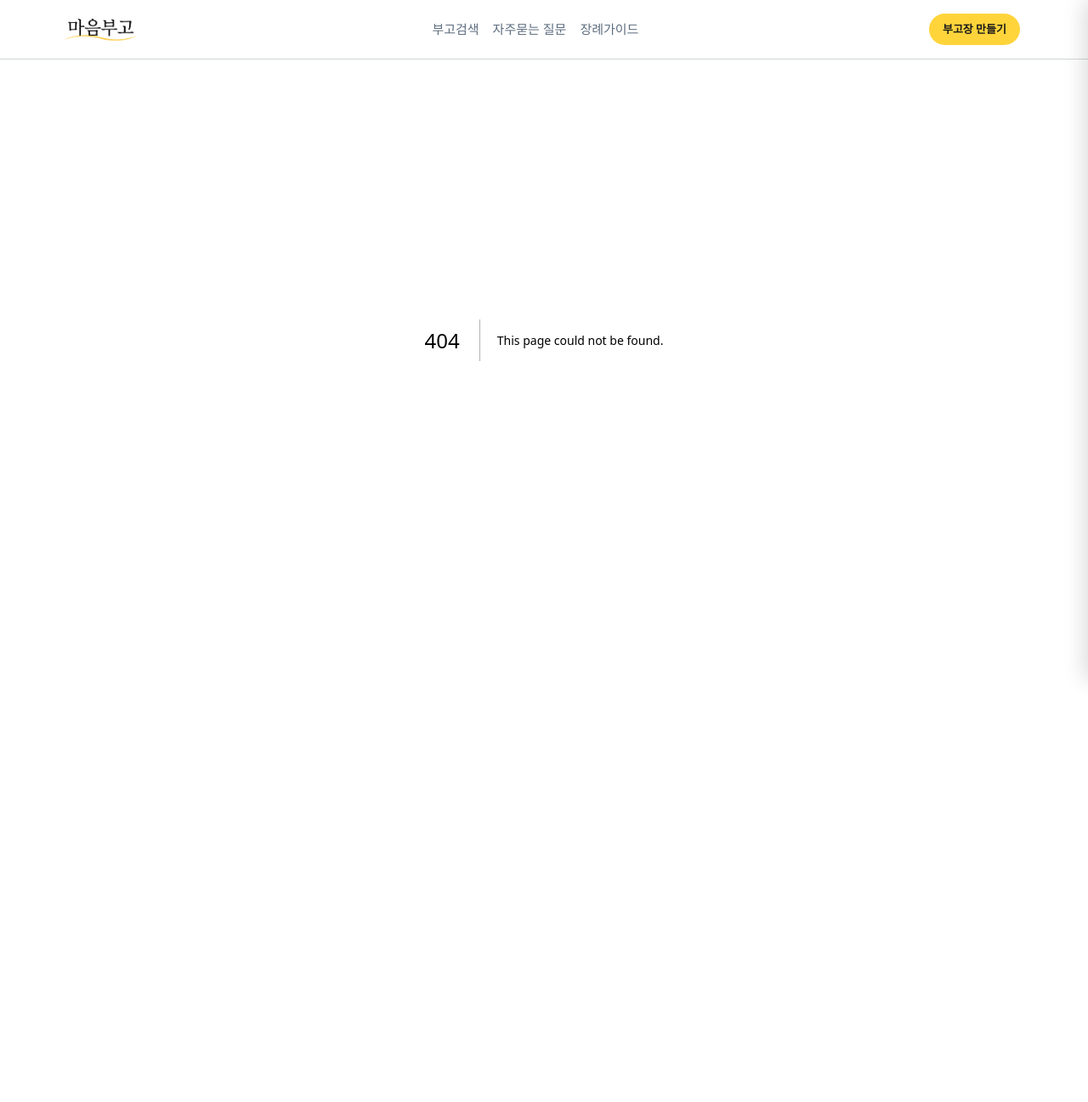
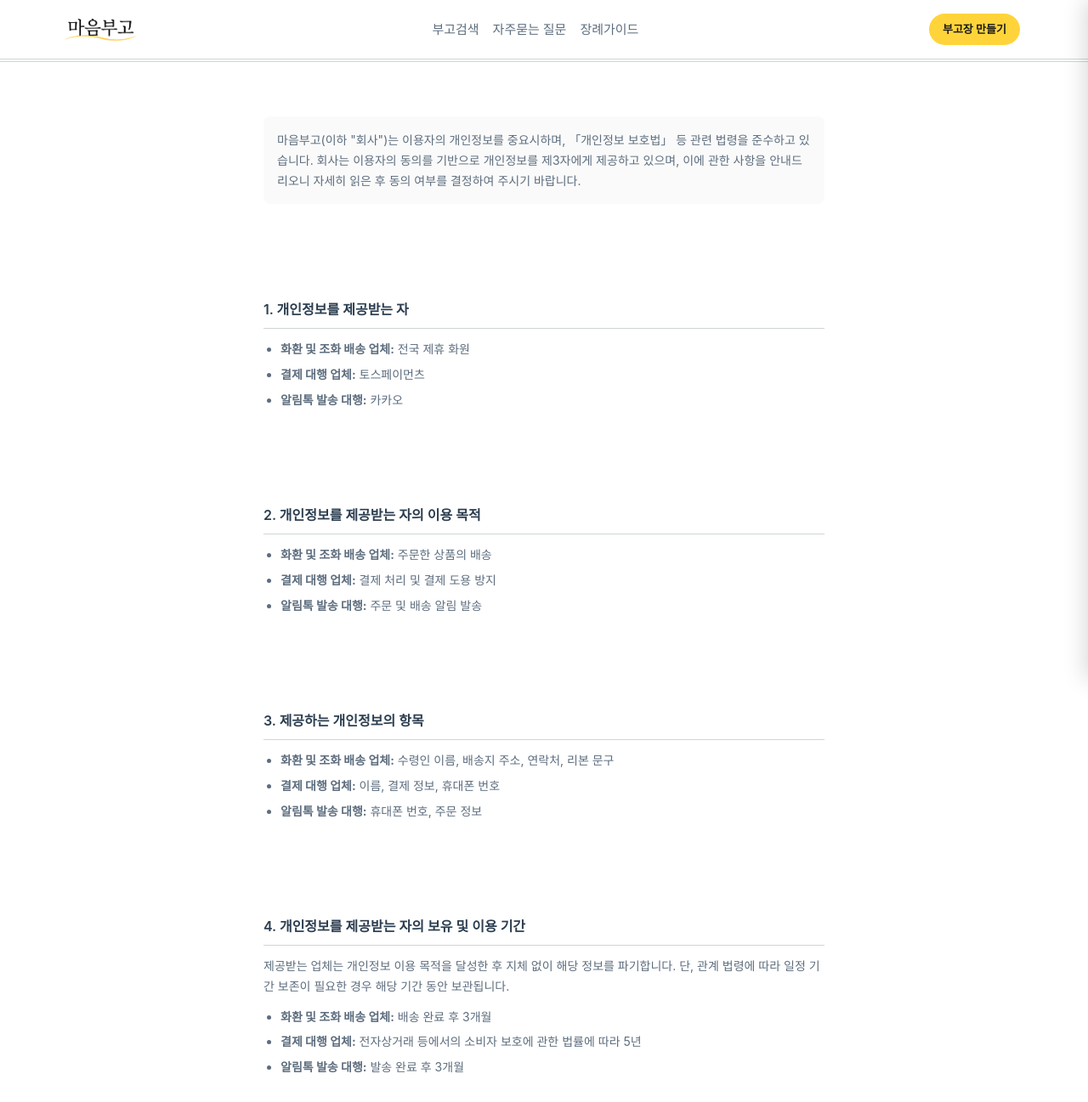
Before and after one commit to seunghun2/dodambugo, a Next.js app: page /privacy-third-party in a window 1280 px wide. Before the commit this address had no page. Shown: the top 1297 px of the page at 85% size. Before the commit the page ends 800 px from the top, so only its background shows below. Built offline with nearby package versions, Linux system fonts and the light colour scheme; a web font is replaced by a local one.

Commit message:
feat: 개인정보 제3자 제공 동의 페이지 추가

```diff
--- /dev/null
+++ b/app/privacy-third-party/page.tsx
@@ -0,0 +1,113 @@
+'use client';
+
+import Link from 'next/link';
+
+export default function PrivacyThirdPartyPage() {
+    return (
+        <div className="legal-page">
+            <header className="legal-header">
+                <Link href="/" className="back-btn" style={{ textDecoration: 'none' }}>
+                    <span className="material-symbols-outlined">chevron_left</span>
+                </Link>
+                <h1>개인정보 제3자 제공 동의</h1>
+            </header>
+
+            <main className="legal-content">
+                <section className="terms-section">
+                    <p className="privacy-intro">
+                        마음부고(이하 "회사")는 이용자의 개인정보를 중요시하며, 「개인정보 보호법」 등 관련 법령을 준수하고 있습니다.
+                        회사는 이용자의 동의를 기반으로 개인정보를 제3자에게 제공하고 있으며, 이에 관한 사항을 안내드리오니 자세히 읽은 후 동의 여부를 결정하여 주시기 바랍니다.
+                    </p>
+                </section>
+
+                <section className="terms-section">
+                    <h2>1. 개인정보를 제공받는 자</h2>
+                    <ul>
+                        <li><strong>화환 및 조화 배송 업체:</strong> 전국 제휴 화원</li>
+                        <li><strong>결제 대행 업체:</strong> 토스페이먼츠</li>
+                        <li><strong>알림톡 발송 대행:</strong> 카카오</li>
+                    </ul>
+                </section>
+
+                <section className="terms-section">
+                    <h2>2. 개인정보를 제공받는 자의 이용 목적</h2>
+                    <ul>
+                        <li><strong>화환 및 조화 배송 업체:</strong> 주문한 상품의 배송</li>
+                        <li><strong>결제 대행 업체:</strong> 결제 처리 및 결제 도용 방지</li>
+                        <li><strong>알림톡 발송 대행:</strong> 주문 및 배송 알림 발송</li>
+                    </ul>
+                </section>
+
+                <section className="terms-section">
+                    <h2>3. 제공하는 개인정보의 항목</h2>
+                    <ul>
+                        <li><strong>화환 및 조화 배송 업체:</strong> 수령인 이름, 배송지 주소, 연락처, 리본 문구</li>
+                        <li><strong>결제 대행 업체:</strong> 이름, 결제 정보, 휴대폰 번호</li>
+                        <li><strong>알림톡 발송 대행:</strong> 휴대폰 번호, 주문 정보</li>
+                    </ul>
+                </section>
+
+                <section className="terms-section">
+                    <h2>4. 개인정보를 제공받는 자의 보유 및 이용 기간</h2>
+                    <p>
+                        제공받는 업체는 개인정보 이용 목적을 달성한 후 지체 없이 해당 정보를 파기합니다.
+                        단, 관계 법령에 따라 일정 기간 보존이 필요한 경우 해당 기간 동안 보관됩니다.
+                    </p>
+                    <ul>
+                        <li><strong>화환 및 조화 배송 업체:</strong> 배송 완료 후 3개월</li>
+                        <li><strong>결제 대행 업체:</strong> 전자상거래 등에서의 소비자 보호에 관한 법률에 따라 5년</li>
+                        <li><strong>알림톡 발송 대행:</strong> 발송 완료 후 3개월</li>
+                    </ul>
+                </section>
+
+                <section className="terms-section">
+                    <h2>5. 동의 거부 권리 및 동의 거부에 따른 불이익</h2>
+                    <p>
+                        이용자는 개인정보 제3자 제공 동의를 거부할 권리가 있습니다.
+                        단, 동의를 거부할 경우 서비스 이용에 제한이 있을 수 있습니다.
+                    </p>
+                    <ul>
+                        <li>화환 및 조화 배송 서비스 이용 불가</li>
+                        <li>결제 서비스 이용 불가</li>
+                        <li>주문 알림 서비스 이용 불가</li>
+                    </ul>
+                </section>
+
+                <section className="terms-section">
+                    <h2>6. 개인정보의 안전성 확보 조치</h2>
+                    <p>
+                        회사는 개인정보를 제공받는 자에게 개인정보 보호법 제26조에 따라 개인정보 안전성 확보 조치를 요구하고 있습니다.
+                    </p>
+                </section>
+
+                <section className="terms-section">
+                    <h2>7. 개인정보 제공 동의 철회</h2>
+                    <p>
+                        이용자는 언제든지 개인정보 제공 동의를 철회할 수 있습니다.
+                        동의 철회는 고객센터(contact@maeumbugo.co.kr)를 통해 가능합니다.
+                    </p>
+                </section>
+
+                <section className="terms-section">
+                    <h2>8. 개인정보 파기 절차 및 방법</h2>
+                    <p>
+                        제공받는 자는 이용 목적이 달성된 후 지체 없이 해당 정보를 파기합니다.
+                        파기 절차 및 방법은 다음과 같습니다:
+                    </p>
+                    <ul>
+                        <li><strong>파기 절차:</strong> 이용 목적 달성 후 내부 방침 및 관련 법령에 따라 일정 기간 저장 후 파기</li>
+                        <li><strong>파기 방법:</strong> 전자적 파일 형태의 정보는 복구 불가능한 방법으로 영구 삭제, 종이에 출력된 개인정보는 분쇄기로 분쇄하거나 소각</li>
+                    </ul>
+                </section>
+
+                <section className="terms-section">
+                    <h2>9. 시행일</h2>
+                    <ul>
+                        <li>공고일자: 2025년 1월 1일</li>
+                        <li>시행일자: 2025년 1월 1일</li>
+                    </ul>
+                </section>
+            </main>
+        </div>
+    );
+}
--- a/app/view/[id]/payment/[productId]/page.tsx
+++ b/app/view/[id]/payment/[productId]/page.tsx
@@ -230,7 +230,7 @@ export default function PaymentPage() {
                                 <li className="required-term">
                                     <span className="term-bullet">•</span>
                                     <span className="term-text">개인정보 제3자 제공/위탁안내(필수)</span>
-                                    <a href="/privacy" target="_blank" className="terms-link">
+                                    <a href="/privacy-third-party" target="_blank" className="terms-link">
                                         <span className="material-symbols-outlined">chevron_right</span>
                                     </a>
                                 </li>
```
